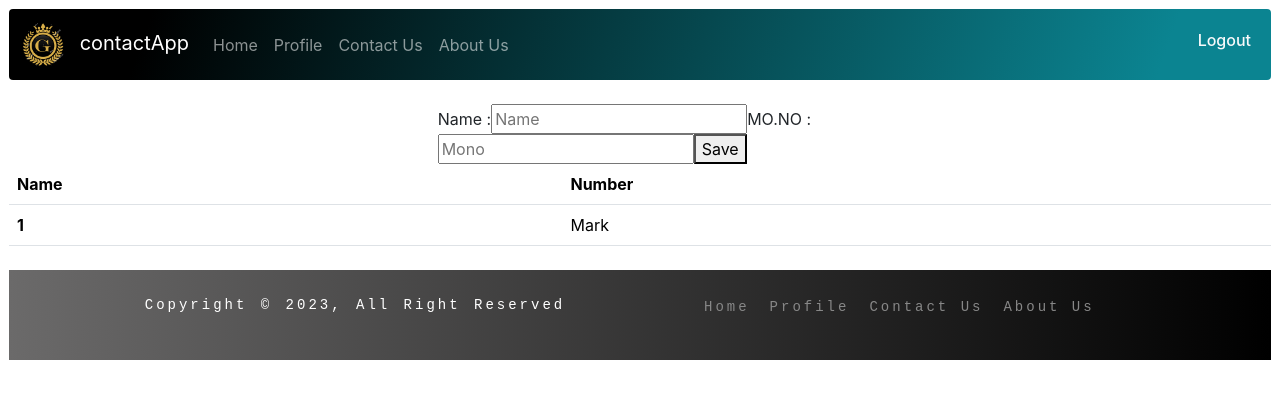
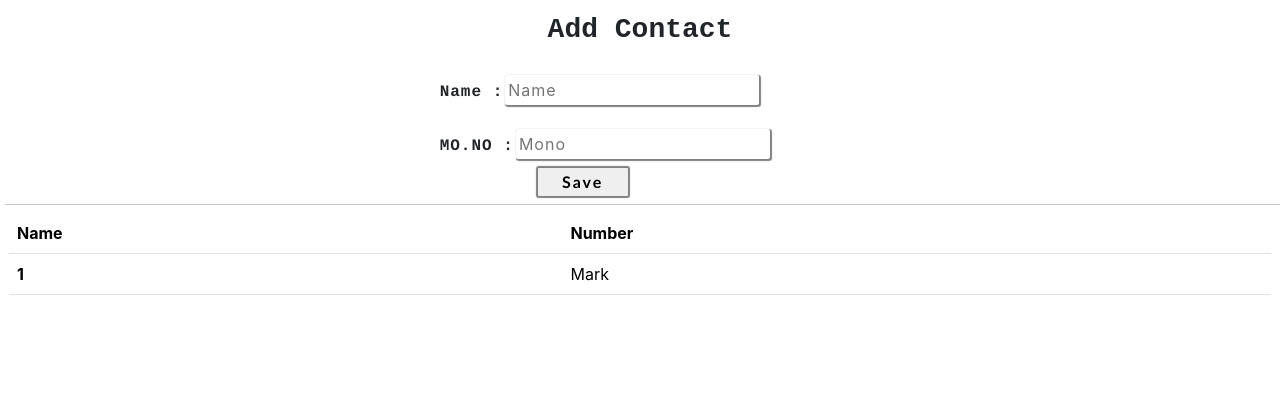
Before and after one commit to YASHBOMBLE/Contact_App, a React (Create React App) app in the folder client/: page / in a window 1280 px wide. Shown: the top 398 px of the page. Built offline with nearby package versions, Linux system fonts and the light colour scheme; sample sign-in values are in the browser's storage.

Commit message:
feat:Home css

```diff
--- a/client/src/views/Home/Home.css
+++ b/client/src/views/Home/Home.css
@@ -1,3 +1,45 @@
-.input{
+.input {
     display: inline;
 }
+
+.heading {
+    display: flex;
+    justify-content: center;
+    font-weight: bold;
+    font-family: 'Courier New', Courier, monospace;
+    font-size: 28px;
+}
+
+.input-title {
+    margin: 2px;
+    font-weight: bold;
+    letter-spacing: 1px;
+    font-family: Courier;
+}
+
+.input-box {
+    letter-spacing: 1px;
+    padding: 3px;
+    box-shadow: 1px 1px 1px 1px grey;
+    border: none;
+    border-radius: 2px;
+}
+
+.input-box:focus {
+    outline: none;
+}
+.save-btn{
+    width: 90px;
+    border: none;
+    letter-spacing: 2px;
+    padding: 2px;
+    box-shadow: 0px 0px 1px 2px #808080;
+    border-radius: 1px;
+    font-family: 'Gill Sans', 'Gill Sans MT', Calibri, 'Trebuchet MS', sans-serif;
+    font-weight:bold;
+    margin-left: 100px;
+    margin-top: 9px;
+}
+.save-btn:hover{
+    box-shadow: none;
+}
--- a/client/src/views/Home/Home.js
+++ b/client/src/views/Home/Home.js
@@ -2,13 +2,13 @@ import React from 'react'
 import { useState } from 'react'
 import Navbar from '../../component/Navbar/Navbar'
 import Footer from '../../component/Footer/Footer'
+import { currentUser } from '../../util/currentUser'
 import swal from 'sweetalert'
 import axios from 'axios'
+import './Home.css'
 function Home() {
-
   const [name, setName] = useState('')
   const [phone, setPhone] = useState('')
-
   async function save() {
     const response = await axios.post('/addcontact', {
       name: name,
@@ -38,31 +38,44 @@ function Home() {
       localStorage.removeItem('currentUser');
     }
   }
+  if (!currentUser) {
+    window.location.href = '/login'
+  }
   return (
     <div>
-      <Navbar />
+      <div className='row'>
+        <div className='col-12'>
+          <span className='heading'>Add Contact</span>
+        </div>
+
+      </div>
       <div className='row'>
         <div className='col-4'>
         </div>
         <div className='col-4 '>
-          <span>
+
+
+          <br />
+          <span className='input-title'>
             Name :
           </span>
-          <input type='text' placeholder='Name' className=''
-            value={name} onChange={(e) => setName(e.target.value)} />
-          <span>
+          <input type='text' placeholder='Name' className='input-box'
+            value={name} onChange={(e) => setName(e.target.value)} /> <br /><br />
+          <span className='input-title'>
             MO.NO :
           </span>
-          <input type='text' placeholder='Mono' className=''
+          <input type='text' placeholder='Mono' className='input-box'
             value={phone} onChange={(e) => setPhone(e.target.value)} />
-          <button onClick={save}>
+            <br />
+          <button onClick={save} className='save-btn'>
             Save
           </button>
         </div>
+        <br />
+        <hr className="m-2" />
         <div className='col-4'>
         </div>
       </div>
-
       <table class="table table-hover">
         <thead>
           <tr>
@@ -74,12 +87,10 @@ function Home() {
           <tr>
             <th scope="row">1</th>
             <td>Mark</td>
-
-
           </tr>
         </tbody>
       </table>
-      <Footer />
+
     </div>
   )
 }
```
Also changed, not shown: client/src/util/LoginRequired.js (added, +14 -0 lines), client/src/views/Login/Login.js (+5 -5 lines).
